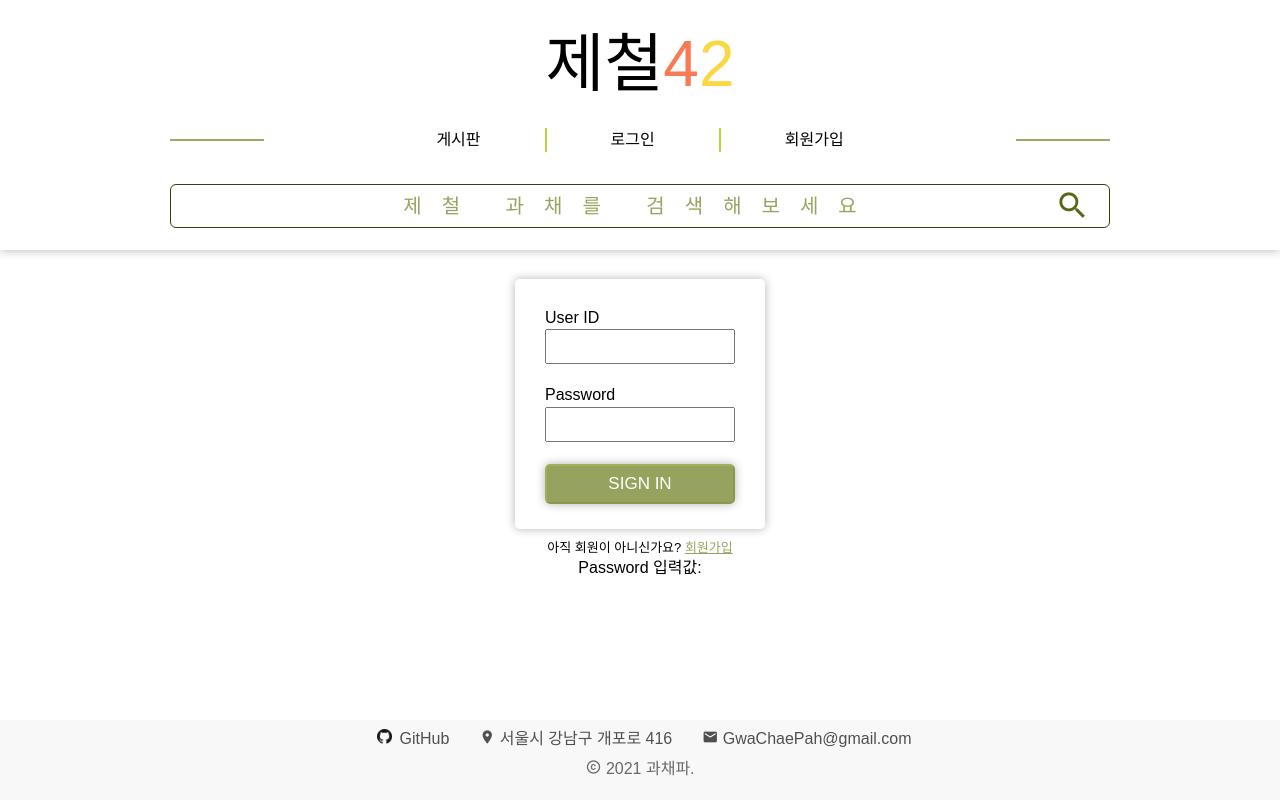
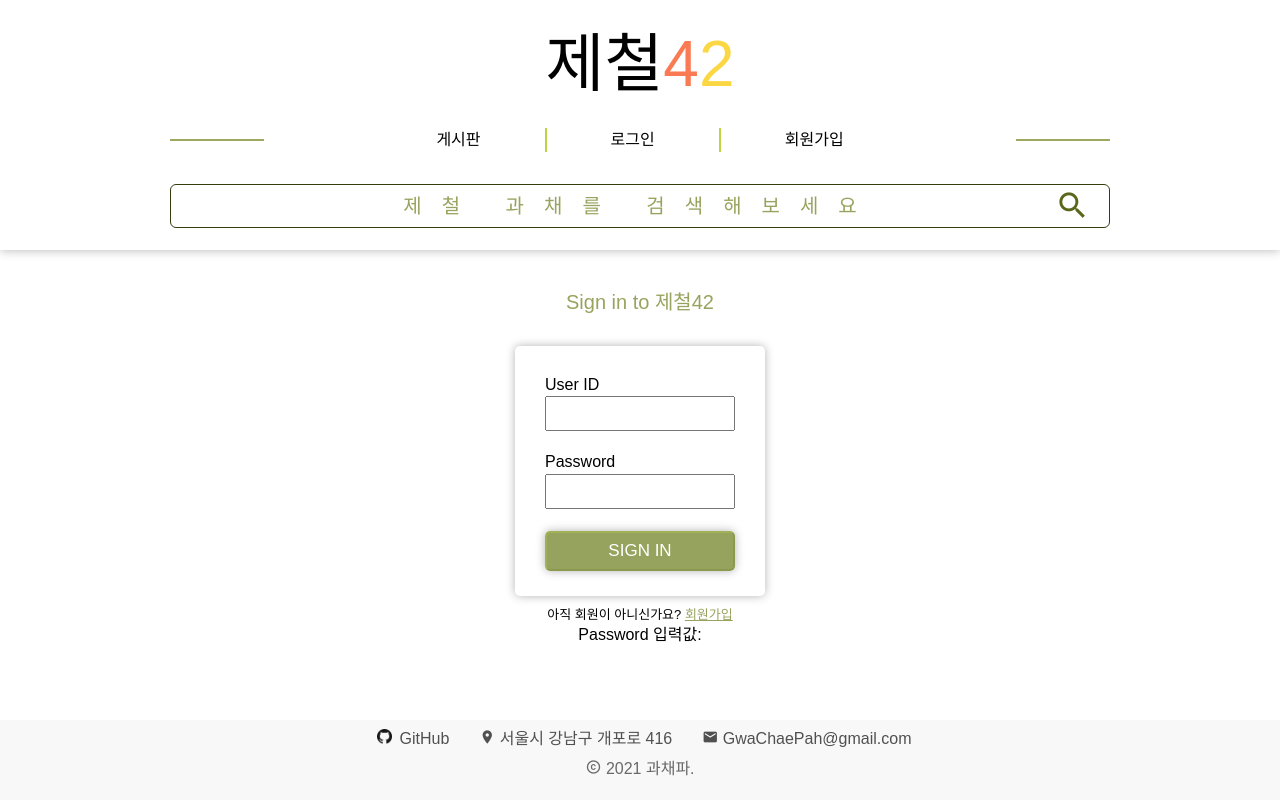
Before and after one commit to GwaChaePah/jecheol42_frontend, a Vue app: page /#/login in a window 1280 px wide. Built offline with nearby package versions, Linux system fonts and the light colour scheme; no server answers.

Commit message:
Style: login code modify

```diff
--- a/src/router/Login.vue
+++ b/src/router/Login.vue
@@ -1,5 +1,8 @@
 <template>
-  <form class="background">
+	<div class="l_main">
+		<div class="l_wrapper">
+			<div class="content">
+				<div class="background">
 					<div class="loginMsg">
 						Sign in to 제철42</div>
 					<p class="msgBox" v-if="isLogin">로그인 완료</p>
@@ -34,7 +37,10 @@
 						</div>
 						<p>Password 입력값: {{ password }}</p>
 					</div>
-  </form>
+				</div>
+			</div>
+		</div>
+	</div>
 </template>
 
 <script>
@@ -84,6 +90,7 @@ export default {
 	}
 
 .background{
+	height: 400px;
 	font-family: sans-serif;
 	@include center;
 	.msgBox {
```
Lines whose indentation alone changed are shown as unchanged.
